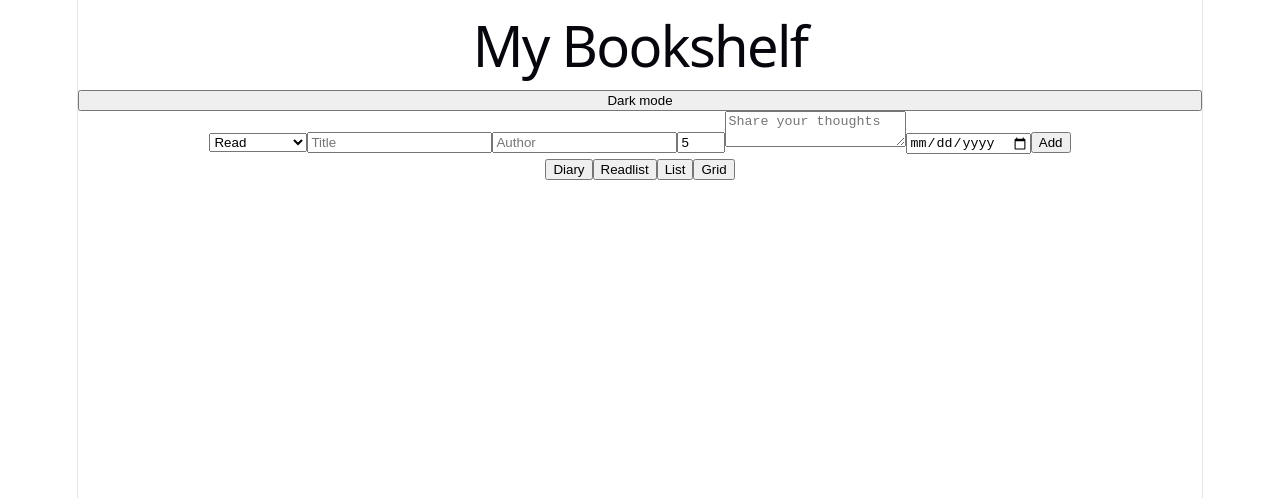
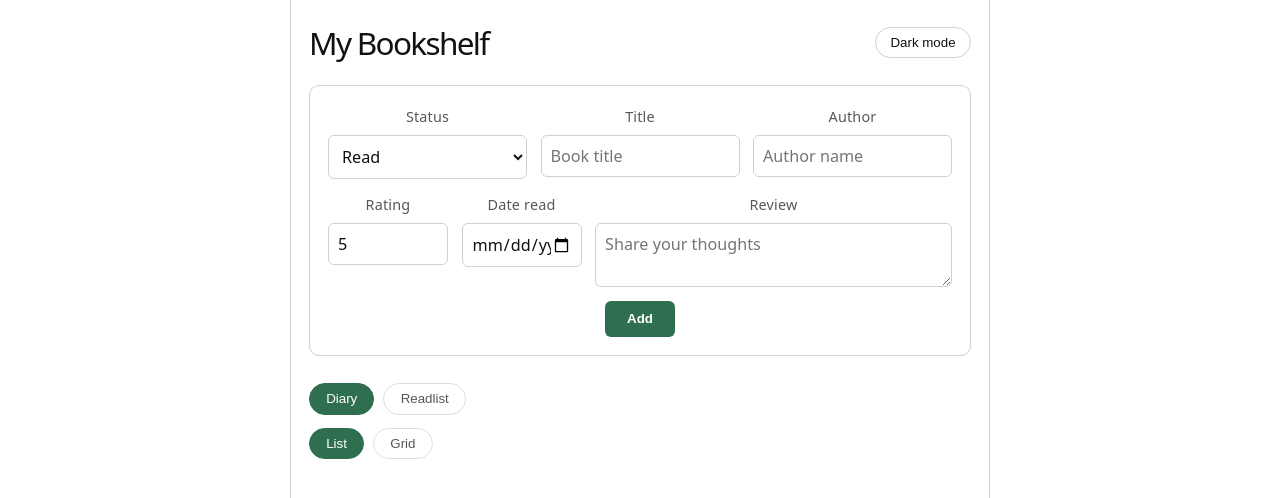
Before and after one commit to raajitha6/logs-app, a React app in the folder frontend/: page / in a window 1280 px wide. Shown: the top 498 px of the page. Built offline with nearby package versions, Linux system fonts and the light colour scheme; the HTML template or start-up script is replaced by a standard one.

Commit message:
feat(ui): redesigned ui with labels, forms and theme toggle

```diff
--- a/frontend/src/App.css
+++ b/frontend/src/App.css
@@ -1,186 +1,145 @@
-.counter {
-  font-size: 16px;
-  padding: 5px 10px;
-  border-radius: 5px;
-  color: var(--accent);
-  background: var(--accent-bg);
-  border: 2px solid transparent;
-  transition: border-color 0.3s;
-  margin-bottom: 24px;
-
-  &:hover {
-    border-color: var(--accent-border);
-  }
-  &:focus-visible {
-    outline: 2px solid var(--accent);
-    outline-offset: 2px;
-  }
+:root {
+  --app-bg: #ffffff;
+  --app-text: #111111;
+  --border: #d0d0d0;
+  --accent: #2f6f4f;
+  --card-bg: #f7f7f7;
 }
 
-.hero {
-  position: relative;
-
-  .base,
-  .framework,
-  .vite {
-    inset-inline: 0;
-    margin: 0 auto;
+[data-theme="dark"] {
+  --app-bg: #121212;
+  --app-text: #eeeeee;
+  --border: #3a3a3a;
+  --accent: #4caf7d;
+  --card-bg: #1e1e1e;
 }
 
-  .base {
-    width: 170px;
-    position: relative;
-    z-index: 0;
+* {
+  box-sizing: border-box;
 }
 
-  .framework,
-  .vite {
-    position: absolute;
+body {
+  background: var(--app-bg);
+  color: var(--app-text);
+  font-family: system-ui, sans-serif;
+  margin: 0;
 }
 
-  .framework {
-    z-index: 1;
-    top: 34px;
-    height: 28px;
-    transform: perspective(2000px) rotateZ(300deg) rotateX(44deg) rotateY(39deg)
-      scale(1.4);
+#root {
+  max-width: 700px;
+  margin: 0 auto;
+  padding: 1.5rem 1rem 3rem;
 }
 
-  .vite {
-    z-index: 0;
-    top: 107px;
-    height: 26px;
-    width: auto;
-    transform: perspective(2000px) rotateZ(300deg) rotateX(40deg) rotateY(39deg)
-      scale(0.8);
-  }
+.topbar {
+  display: flex;
+  justify-content: space-between;
+  align-items: center;
+  margin-bottom: 1.5rem;
 }
 
-#center {
+h1 {
+  color: var(--app-text);
+  font-size: 1.75rem;
+  margin: 0;
+}
+
+.theme-toggle {
+  border: 1px solid var(--border);
+  background: transparent;
+  color: var(--app-text);
+  padding: 0.4rem 0.8rem;
+  border-radius: 999px;
+  cursor: pointer;
+}
+
+.book-form {
+  border: 1px solid var(--border);
+  border-radius: 10px;
+  padding: 1rem;
+  margin-bottom: 1.5rem;
+}
+
+.form-row {
+  display: flex;
+  gap: 0.75rem;
+  margin-bottom: 0.75rem;
+  flex-wrap: wrap;
+}
+
+.form-group {
   display: flex;
   flex-direction: column;
-  gap: 25px;
-  place-content: center;
-  place-items: center;
-  flex-grow: 1;
-
-  @media (max-width: 1024px) {
-    padding: 32px 20px 24px;
-    gap: 18px;
-  }
+  gap: 0.25rem;
+  flex: 1;
+  min-width: 120px;
 }
 
-#next-steps {
-  display: flex;
-  border-top: 1px solid var(--border);
-  text-align: left;
-
-  & > div {
-    flex: 1 1 0;
-    padding: 32px;
-    @media (max-width: 1024px) {
-      padding: 24px 20px;
-    }
+.form-group-small {
+  flex: 0 0 100px;
 }
 
-  .icon {
-    margin-bottom: 16px;
-    width: 22px;
-    height: 22px;
+.form-group-wide {
+  flex: 2;
+  min-width: 200px;
 }
 
-  @media (max-width: 1024px) {
-    flex-direction: column;
-    text-align: center;
-  }
+label {
+  font-size: 0.8rem;
+  color: var(--app-text);
+  opacity: 0.7;
 }
 
-#docs {
-  border-right: 1px solid var(--border);
-
-  @media (max-width: 1024px) {
-    border-right: none;
-    border-bottom: 1px solid var(--border);
-  }
+input, select, textarea {
+  border: 1px solid var(--border);
+  background: var(--app-bg);
+  color: var(--app-text);
+  padding: 0.5rem;
+  border-radius: 6px;
+  font-family: inherit;
+  font-size: 0.9rem;
 }
 
-#next-steps ul {
-  list-style: none;
-  padding: 0;
-  display: flex;
-  gap: 8px;
-  margin: 32px 0 0;
-
-  .logo {
-    height: 18px;
+textarea {
+  resize: vertical;
+  min-height: 2.5rem;
 }
 
-  a {
-    color: var(--text-h);
-    font-size: 16px;
+.btn-primary {
+  background: var(--accent);
+  color: white;
+  border: none;
+  padding: 0.6rem 1.2rem;
   border-radius: 6px;
-    background: var(--social-bg);
-    display: flex;
-    padding: 6px 12px;
-    align-items: center;
-    gap: 8px;
-    text-decoration: none;
-    transition: box-shadow 0.3s;
-
-    &:hover {
-      box-shadow: var(--shadow);
-    }
-    .button-icon {
-      height: 18px;
-      width: 18px;
-    }
+  cursor: pointer;
+  font-weight: 600;
 }
 
-  @media (max-width: 1024px) {
-    margin-top: 20px;
-    flex-wrap: wrap;
-    justify-content: center;
-
-    li {
-      flex: 1 1 calc(50% - 8px);
+.tabs {
+  display: flex;
+  gap: 0.5rem;
+  margin-bottom: 0.75rem;
 }
 
-    a {
-      width: 100%;
-      justify-content: center;
-      box-sizing: border-box;
-    }
-  }
+.tabs-secondary {
+  margin-bottom: 1.5rem;
 }
 
-#spacer {
-  height: 88px;
-  border-top: 1px solid var(--border);
-  @media (max-width: 1024px) {
-    height: 48px;
-  }
+.tabs button {
+  background: transparent;
+  border: 1px solid var(--border);
+  color: var(--app-text);
+  padding: 0.4rem 0.9rem;
+  border-radius: 999px;
+  cursor: pointer;
+  opacity: 0.7;
 }
 
-.ticks {
-  position: relative;
-  width: 100%;
-
-  &::before,
-  &::after {
-    content: '';
-    position: absolute;
-    top: -4.5px;
-    border: 5px solid transparent;
-  }
-
-  &::before {
-    left: 0;
-    border-left-color: var(--border);
-  }
-  &::after {
-    right: 0;
-    border-right-color: var(--border);
-  }
+.tabs button.active {
+  background: var(--accent);
+  color: white;
+  border-color: var(--accent);
+  opacity: 1;
 }
 
 .books.list {
@@ -191,27 +150,36 @@
 
 .books.grid {
   display: grid;
-  grid-template-columns: repeat(auto-fill, minmax(180px, 1fr));
+  grid-template-columns: repeat(auto-fill, minmax(160px, 1fr));
   gap: 1rem;
 }
 
-:root {
-  --app-bg: #ffffff;
-  --app-text: #111111;
+.book-card {
+  border: 1px solid var(--border);
+  background: var(--card-bg);
+  padding: 0.85rem;
+  border-radius: 8px;
 }
 
-[data-theme="dark"] {
-  --app-bg: #121212;
-  --app-text: #eeeeee;
+.book-card h2 {
+  font-size: 1rem;
+  margin: 0 0 0.25rem;
 }
 
-body {
-  background: var(--app-bg);
-  color: var(--app-text);
+.book-card p {
+  margin: 0.15rem 0;
+  font-size: 0.85rem;
+  opacity: 0.85;
 }
 
-.book-card {
-  border: 1px solid currentColor;
-  padding: 0.75rem;
-  border-radius: 8px;
+.book-card button {
+  border: 1px solid var(--border);
+  background: transparent;
+  color: var(--app-text);
+  padding: 0.3rem 0.7rem;
+  border-radius: 6px;
+  cursor: pointer;
+  margin-top: 0.5rem;
+  margin-right: 0.4rem;
+  font-size: 0.8rem;
 }
--- a/frontend/src/App.jsx
+++ b/frontend/src/App.jsx
@@ -75,20 +75,44 @@ function App() {
 
   return (
     <>
+      <div className='topbar'>
       <h1>My Bookshelf</h1>
-      <button onClick={() => setTheme(theme === "light" ? "dark" : "light")}>
+      <button className='theme-toggle' onClick={() => setTheme(theme === "light" ? "dark" : "light")}>
         {theme === "light" ? "Dark mode" : "Light mode"}
       </button>
+      </div>
 
-      <form onSubmit={handleSubmit}>
+      <form onSubmit={handleSubmit} className="book-form">
+				<div className="form-row">
+					<div className="form-group">
+						<label>Status</label>
 						<select value={status} onChange={(e) => setStatus(e.target.value)}>
 							<option value="read">Read</option>
 							<option value="want">Want to read</option>
 						</select>
-        <input value={title} onChange={(e) => setTitle(e.target.value)} placeholder="Title" required />
-        <input value={author} onChange={(e) => setAuthor(e.target.value)} placeholder="Author" />
+					</div>
+					<div className="form-group">
+						<label>Title</label>
+						<input
+							value={title}
+							onChange={(e) => setTitle(e.target.value)}
+							placeholder="Book title"
+							required
+						/>
+					</div>
+					<div className="form-group">
+						<label>Author</label>
+						<input
+							value={author}
+							onChange={(e) => setAuthor(e.target.value)}
+							placeholder="Author name"
+						/>
+					</div>
+				</div>
 				{status === "read" && (
-          <>
+					<div className="form-row">
+						<div className="form-group form-group-small">
+							<label>Rating</label>
 							<input
 								type="number"
 								min="1"
@@ -96,23 +120,46 @@ function App() {
 								value={rating}
 								onChange={(e) => setRating(Number(e.target.value))}
 							/>
+						</div>
+						<div className="form-group form-group-small">
+							<label>Date read</label>
+							<input
+								type="date"
+								value={dateRead}
+								onChange={(e) => setDateRead(e.target.value)}
+							/>
+						</div>
+						<div className="form-group form-group-wide">
+							<label>Review</label>
 							<textarea
 								value={review}
 								onChange={(e) => setReview(e.target.value)}
 								placeholder="Share your thoughts"
 							/>
-            <input type="date" value={dateRead} onChange={(e) => setDateRead(e.target.value)} />
-          </>
+						</div>
+					</div>
 				)}
-        <button type="submit">{editingId !== null ? "Save" : "Add"}</button>
+				<button type="submit" className="btn-primary">
+					{editingId !== null ? "Save" : "Add"}
+				</button>
 			</form>
+			<div className="tabs">
+				<button className={shelf === "read" ? "active" : ""} onClick={() => setShelf("read")}>
+					Diary
+				</button>
+				<button className={shelf === "want" ? "active" : ""} onClick={() => setShelf("want")}>
+					Readlist
+				</button>
+			</div>
+			<div className="tabs tabs-secondary">
+				<button className={view === "list" ? "active" : ""} onClick={() => setView("list")}>
+					List
+				</button>
+				<button className={view === "grid" ? "active" : ""} onClick={() => setView("grid")}>
+					Grid
+				</button>
+			</div>
 
-      <div>
-        <button onClick={() => setShelf("read")}>Diary</button>
-        <button onClick={() => setShelf("want")}>Readlist</button>
-        <button onClick={() => setView("list")}>List</button>
-        <button onClick={() => setView("grid")}>Grid</button>
-      </div>
 
       <div className={`books ${view}`}>
         {shelfBooks.map((book) => (
```
Lines whose indentation alone changed are shown as unchanged.
